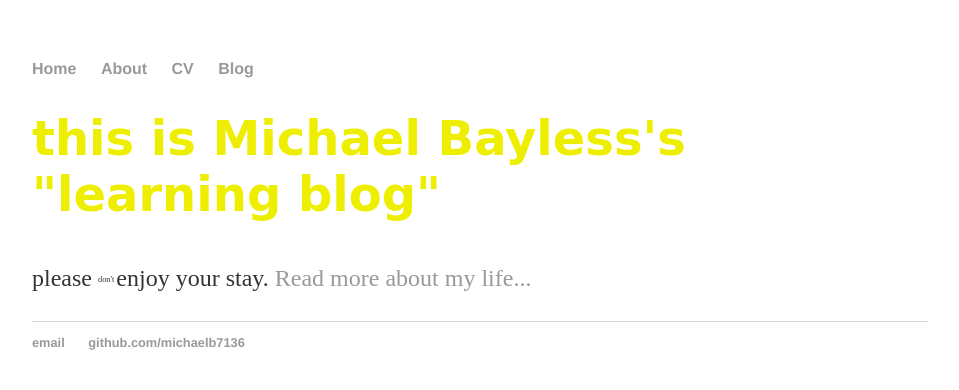
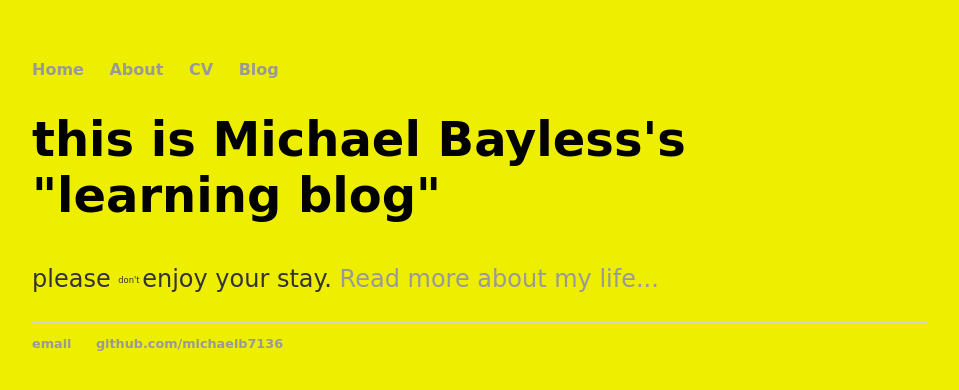
Before and after one commit to michaelb7136/michaelb7136, a Jekyll site: the page built from index.html, in a window 1280 px wide. Shown: the top 390 px of the page, without its empty margins (160-1119 px from the left). Built offline with Jekyll 4.4.1, drawn with Linux system fonts in a browser that asks for light colours.

Commit message:
Update main.css

```diff
--- a/css/main.css
+++ b/css/main.css
@@ -1,9 +1,11 @@
 body {
     margin: 60px auto;
     width: 70%;
+    background-color: #EEEE00;
+    font-family:'Comic sans ms', 'Cursive', 'Sans-Serif';
 }
 nav ul, footer ul {
-    font-family:'Helvetica', 'Arial', 'Sans-Serif';
+    font-family:'Comic sans ms', 'Cursive', 'Sans-Serif';
     padding: 0px;
     list-style: none;
     font-weight: bold;
@@ -24,18 +26,17 @@ h1 {
     font-family:'Comic sans ms', 'Cursive', 'Sans-Serif';
 }
 
-body {
-    color: #EEEE00;
-}
 
 small {
     font-size: 0.5em;
+    font-family:'Comic sans ms', 'Cursive', 'Sans-Serif';
 }
 
 p {
     font-size: 1.5em;
     line-height: 1.4em;
     color: #333;
+    font-family:'Comic sans ms', 'Cursive', 'Sans-Serif';
 }
 footer {
     border-top: 1px solid #d5d5d5;
```
